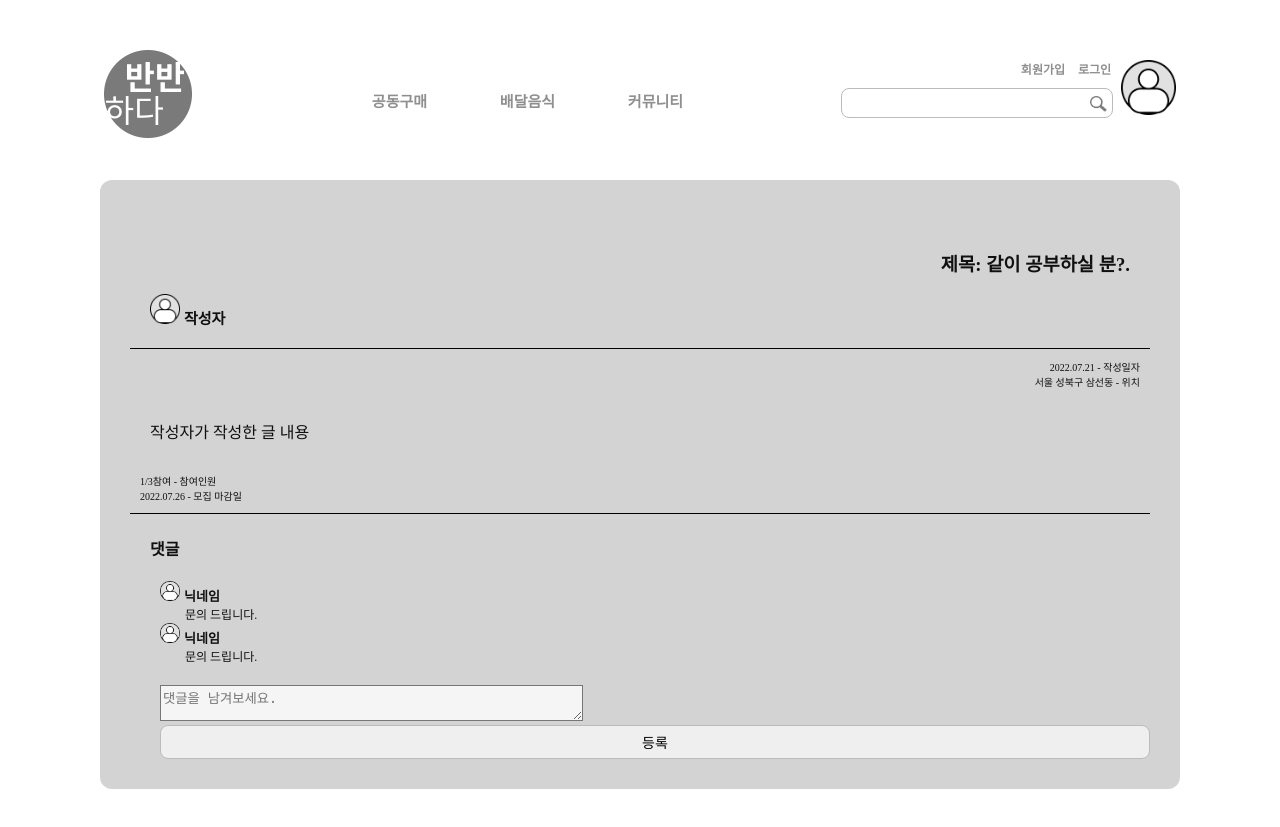
After one commit to LikeLion-Hackathon/BanBan, a Django app: page /detailView/ in a window 1280 px wide. The commit adds this page. Run offline with Django 4.2, Linux system fonts and the light colour scheme.

Commit message:
feat: 글 상세페이지 추가

```diff
--- a/BanBan/BanBan/urls.py
+++ b/BanBan/BanBan/urls.py
@@ -14,5 +14,8 @@ urlpatterns = [
 
     path('coBuying/', views.coBuying, name='coBuying'),
     path('delivery/', views.delivery, name='delivery'),
+    path('detailView/', views.detailView, name='detailView'),
     path('signup/', accounts_views.signup, name='signup'),
+    path('success/', accounts_views.success, name='success'),
+
 ]
--- a/BanBan/accounts/views.py
+++ b/BanBan/accounts/views.py
@@ -22,3 +22,6 @@ def logout(request):
 
 def signup(request):
     return render(request,'signup.html')
+
+def success(request):
+    return render(request,'success.html')
--- a/BanBan/dashboard/templates/base.html
+++ b/BanBan/dashboard/templates/base.html
@@ -6,18 +6,18 @@
     <meta charset="UTF-8" />
     <meta http-equiv="X-UA-Compatible" content="IE=edge" />
     <meta name="viewport" content="width=device-width, initial-scale=1.0" />
-    <link rel="stylesheet" href="{% static 'css/globalStyle.css' %}">
-    <link rel="stylesheet" href="{% static 'css/navbar.css' %}">
-    <link rel="stylesheet" href="{% static 'css/main.css' %}">
+    <link rel="stylesheet" href="{% static 'css/globalStyle.css' %}" />
+    <link rel="stylesheet" href="{% static 'css/navbar.css' %}" />
+    <link rel="stylesheet" href="{% static 'css/main.css' %}" />
     <style>
-      #main{
+      #main {
         display: flex;
         justify-content: center;
       }
       #main-container {
         width: 1080px;
       }
-      #profile-modal-container{
+      #profile-modal-container {
         background-image: url("{% static 'assets/images/profile-modal.png' %}");
       }
     </style>
@@ -31,19 +31,23 @@
       <div
         id="logo-wrapper"
         onclick="location.href='/'"
-        style="cursor: pointer;"
+        style="cursor: pointer"
       >
-        <img src="{% static 'assets/icons/logo.png' %}" alt="반반하다" id="logo" />
+        <img
+          src="{% static 'assets/icons/logo.png' %}"
+          alt="반반하다"
+          id="logo"
+        />
       </div>
       <nav id="menu">
         <li>
-          <div><p  onclick="location.href='/coBuying'">공동구매</a></div>
+          <div><p onclick="goToPage('/coBuying')">공동구매</p></div>
         </li>
         <li>
-          <div><p onclick="location.href='/delivery'">배달음식</p></div>
+          <div><p onclick="goToPage('/delivery')">배달음식</p></div>
         </li>
         <li>
-          <div><p onclick="selectMenu(`2.html`)">커뮤니티</p></div>
+          <div><p onclick="goToPage('/delivery')">커뮤니티</p></div>
         </li>
       </nav>
       <section id="login-search-container">
@@ -58,38 +62,49 @@
       </section>
 
       <div id="profile-wrapper">
-        <img src="{% static 'assets/icons/profile.png' %}" alt="프로필" id="profile-icon" />
+        <img
+          src="{% static 'assets/icons/profile.png' %}"
+          alt="프로필"
+          id="profile-icon"
+        />
       </div>
 
       <div id="profile-modal">
         <div id="profile-modal-container">
-          <div style="padding: 35px;">
+          <div style="padding: 35px">
             <div id="profile-modal-info">
-              <div id="profile-modal-icon"> <img src="{% static 'assets/icons/circle.png' %}" alt="프로필" id="profile-icon" /></div>
+              <div id="profile-modal-icon">
+                <img
+                  src="{% static 'assets/icons/circle.png' %}"
+                  alt="프로필"
+                  id="profile-icon"
+                />
+              </div>
               <div id="profile-modal-name-container">
-                <p style="margin-bottom: 2px;">이재영</p>
+                <p style="margin-bottom: 2px">가나다</p>
                 <p id="profile-modal-nickname">닉네임 님</p>
               </div>
             </div>
-            <hr class="profile-modal-hr">
+            <hr class="profile-modal-hr" />
             <div id="profile-modal-setting">
-              <p class="profile-modal-p" style="margin-bottom: 35px;">프로필 보기</p>
+              <p class="profile-modal-p" style="margin-bottom: 35px">
+                프로필 보기
+              </p>
               <p class="profile-modal-p">거주지 설정</p>
             </div>
-            <hr class="profile-modal-hr">
+            <hr class="profile-modal-hr" />
             <div id="profile-modal-login">
-              <p class="profile-modal-p" onclick="location.href='#'">로그아웃</p>
+              <p class="profile-modal-p" onclick="location.href='#'">
+                로그아웃
+              </p>
             </div>
-        </div>
+          </div>
         </div>
       </div>
     </header>
 
     <div id="main">
-        <div id="main-container">
-            {% block content %}
-            {% endblock %}
-        </div>
+      <div id="main-container">{% block content %} {% endblock %}</div>
     </div>
   </body>
 </html>
--- /dev/null
+++ b/BanBan/dashboard/templates/detailView.html
@@ -0,0 +1,54 @@
+{% extends "base.html" %} {% load static %} {% block content %}
+<link rel="stylesheet" href="{% static '/css/detailView.css' %}" />
+
+<div class="detail">
+  <div class="in-title">
+    <h3 class="title">제목: 같이 공부하실 분?.</h3>
+    <div class="profile">
+      <img
+        src="{% static '/assets/icons/profile.png' %}"
+        width="30px"
+        height="30px"
+      />
+      <p class="name">작성자</p>
+    </div>
+  </div>
+
+  <div class="view-middle">
+    <div class="in_writeDate">2022.07.21 - 작성일자</div>
+    <div class="in_rocation">서울 성북구 삼선동 - 위치</div>
+  </div>
+
+  <div class="view-main">작성자가 작성한 글 내용</div>
+
+  <div class="view-end">
+    <div class="in_writeDate">1/3참여 - 참여인원</div>
+    <div class="in_rocation">2022.07.26 - 모집 마감일</div>
+  </div>
+
+  <h4>댓글</h4>
+  <div class="comment">
+    <img
+      src="{% static '/assets/icons/profile.png' %}"
+      width="20px"
+      height="20px"
+    />
+    <p class="name-comment">닉네임</p>
+  </div>
+  <p class="comments">문의 드립니다.</p>
+  <div class="comment">
+    <img
+      src="{% static '/assets/icons/profile.png' %}"
+      width="20px"
+      height="20px"
+    />
+    <p class="name-comment">닉네임</p>
+  </div>
+  <p class="comments">문의 드립니다.</p>
+
+  <div class="write-comment">
+    <textarea rows="2" cols="50" placeholder="댓글을 남겨보세요."></textarea>
+    <input type="submit" value="등록" />
+  </div>
+</div>
+{% endblock %}
--- a/BanBan/dashboard/views.py
+++ b/BanBan/dashboard/views.py
@@ -34,9 +34,12 @@ def new_comment(request, post_id):
 
 
 
-# Create your views here.
+# 공동구매&배달음식 페이지
 def coBuying(request):
     return render(request,'coBuying.html')
 
 def delivery(request):
     return render(request,'delivery.html')
+
+def detailView(request):
+    return render(request,'detailView.html')
--- /dev/null
+++ b/BanBan/static/css/detailView.css
@@ -0,0 +1,65 @@
+.detail {
+  background-color: lightgray;
+  border-radius: 12px;
+  padding: 30px;
+  margin: 30px 0px 30px 0px;
+}
+
+.in-title {
+  padding: 20px;
+  border-bottom: 1px solid black;
+}
+
+.title {
+  text-align: right;
+}
+
+.view-middle {
+  padding: 10px;
+  text-align: right;
+  font-size: 10px;
+}
+
+.view-main {
+  padding: 20px;
+}
+
+.view-end {
+  padding: 10px;
+  border-bottom: 1px solid black;
+  font-size: 10px;
+}
+
+.comment {
+  padding-left: 30px;
+}
+
+.write-comment {
+  padding-left: 30px;
+  padding-top: 20px;
+}
+
+h4 {
+  padding-left: 20px;
+}
+
+textarea {
+  background-color: whitesmoke;
+}
+
+.name {
+  font-size: 15px;
+  font-weight: bolder;
+  display: inline;
+}
+
+.name-comment {
+  font-size: 13px;
+  font-weight: bolder;
+  display: inline;
+}
+.comments {
+  font-size: 12px;
+  padding-left: 55px;
+  display: inline;
+}
--- a/BanBan/static/css/navbar.css
+++ b/BanBan/static/css/navbar.css
@@ -97,7 +97,7 @@ input {
   right: -5px;
   width: 340px;
   height: 360px;
-  background-image: url("/assets/images/profile-modal.png");
+  /* background-image: url("/static/assets/images/profile-modal.png"); */
   background-size: contain;
   background-repeat: no-repeat;
   background-position: center;
--- a/BanBan/static/js/menu.js
+++ b/BanBan/static/js/menu.js
@@ -1,13 +1,13 @@
 //메뉴 선택시 표시
-const selectMenu = (url) => {
-  $("#main-container").load(url);
+const menu = document.querySelector("#menu");
+const url = window.location.href;
+let getAr0 = url.indexOf("coBuying");
+let getAr1 = url.indexOf("delivery");
+let getAr2 = url.indexOf("community");
 let menuPage = new Array();
 
-  var getAr0 = url.indexOf("coBuying");
-  var getAr1 = url.indexOf("delivery");
-  var getAr2 = url.indexOf("2");
+menuPage = document.getElementById("menu").children;
 
-  menuPage = document.getElementById("menu").children;
 if (getAr0 != -1) {
   menuPage[0].classList.add("on");
   menuPage[1].classList.remove("on");
@@ -23,6 +23,8 @@ const selectMenu = (url) => {
   menuPage[0].classList.remove("on");
   menuPage[1].classList.remove("on");
 }
+const goToPage = (url) => {
+  window.location.href = `${url}`;
 };
 
 //프로필 모달창 토글
```
Also changed, not shown: BanBan/accounts/templates/success.html (added, +17 -0 lines), BanBan/dashboard/static/css/detailView.css (added, +65 -0 lines), BanBan/dashboard/static/js/menu.js (+8 -5 lines), BanBan/dashboard/static/js/signup.js (+26 -30 lines), BanBan/dashboard/templates/main.html (+61 -3 lines), BanBan/static/js/signup.js (+26 -30 lines). Lines whose indentation alone changed are shown as unchanged.
